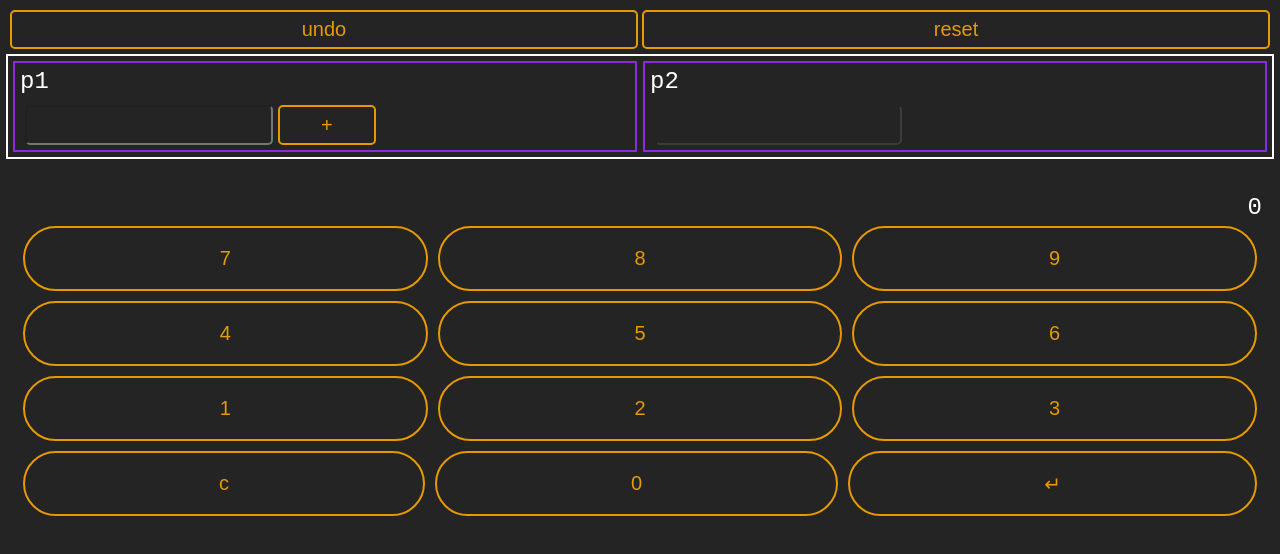
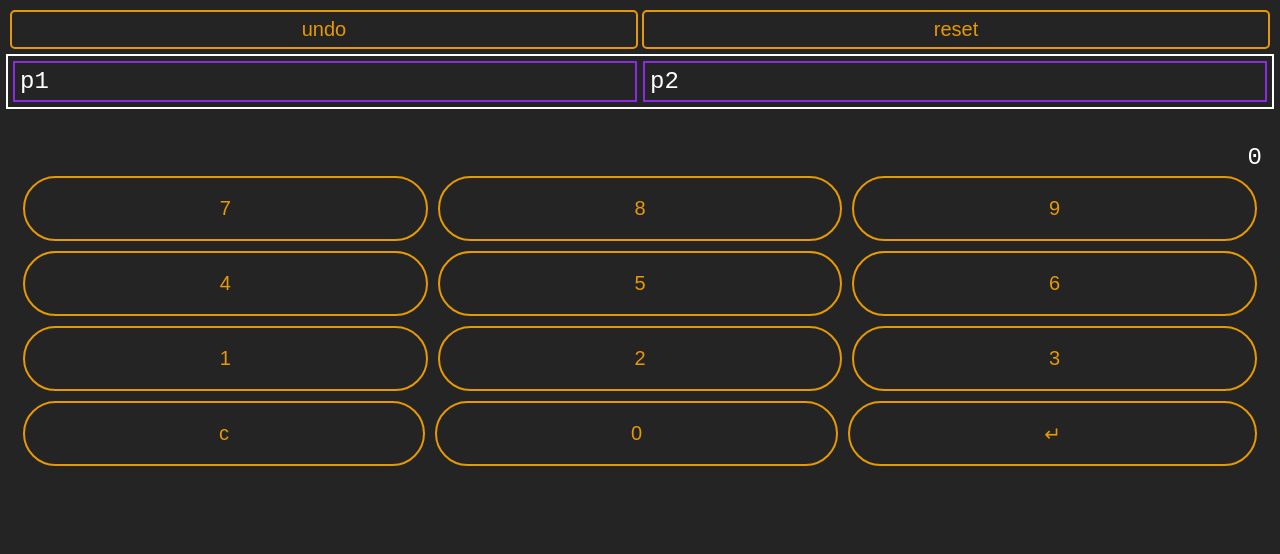
Before and after one commit to StevenUS/scoreboard, an Angular app: page / in a window 1280 px wide. Shown: the top 554 px of the page. Built offline with nearby package versions, Linux system fonts and the light colour scheme.

Commit message:
integrated numpad with players

```diff
--- a/src/app/add-score/add-score.component.html
+++ /dev/null
@@ -1,5 +0,0 @@
-<form (submit)="doTurn(points.value, $event); points.value = '';">
-    <input #points type="number" [disabled]="!isTurn">
-    <button type="submit"
-        [disabled]="!isTurn">+</button>
-</form>
--- a/src/app/add-score/add-score.component.scss
+++ /dev/null
@@ -1,17 +0,0 @@
-form {
-    position: absolute;
-    bottom: 5px;
-    display: flex;
-    height: 40px;
-        input {
-            border-radius: 5px;
-            flex-grow: 1;
-            width: 50%;
-            margin: 0 5px;
-            background: transparent;
-            color: white;
-        }
-    button {
-        flex-grow: 1;
-    }
-}
--- a/src/app/add-score/add-score.component.ts
+++ /dev/null
@@ -1,36 +0,0 @@
-import {Component, Input, OnChanges, OnInit, SimpleChanges, ViewChild} from '@angular/core';
-import {GameService} from '../game.service';
-
-@Component({
-    selector: 'app-add-score',
-    templateUrl: './add-score.component.html',
-    styleUrls: ['./add-score.component.scss']
-})
-export class AddScoreComponent implements OnInit, OnChanges {
-    @Input() isTurn!: boolean;
-    @ViewChild('points') points: any;
-
-    constructor(private gameService: GameService) {}
-
-    ngOnInit(): void {
-    }
-
-    ngOnChanges(_changes: SimpleChanges) {
-        if (this.isTurn && this.points) {
-            setTimeout(() => {
-                this.points.nativeElement.focus();
-                this.points.nativeElement.select();
-            })
-        }
-    }
-
-    doTurn(points: string, e$: Event) {
-        e$.preventDefault();
-        if (points) {
-            this.gameService.addTurn(points);
-            this.gameService.nextTurn();
-        }
-    }
-
-
-}
--- a/src/app/app.module.ts
+++ b/src/app/app.module.ts
@@ -3,15 +3,13 @@ import {NgModule} from '@angular/core';
 
 import {AppComponent} from './app.component';
 import {PlayerComponent} from './player/player.component';
-import {AddScoreComponent} from './add-score/add-score.component';
 import {FormsModule} from '@angular/forms';
-import { NumPadComponent } from './num-pad/num-pad.component';
+import {NumPadComponent} from './num-pad/num-pad.component';
 
 @NgModule({
     declarations: [
         AppComponent,
         PlayerComponent,
-        AddScoreComponent,
         NumPadComponent
     ],
     imports: [
--- a/src/app/game.service.ts
+++ b/src/app/game.service.ts
@@ -63,24 +63,21 @@ export class GameService {
         }
     }
 
-    addTurn(points: string) {
-        const currentPlayer = this.players$.getValue().find(p => p.isTurn);
-        if (currentPlayer) {
-            const p = parseInt(points);
-            const total = currentPlayer.turns.length ?
-                currentPlayer.turns[currentPlayer.turns.length - 1].total + p : p;
-            currentPlayer.turns.push({points: p, total: total});
-            this.updatePlayers$(this.players$.getValue());
-        }
-    }
-
-    nextTurn(): void {
+    doTurn(points: string): void {
         const players = this.players$.getValue();
         for (let i = 0; i < players.length; i++) {
             if (players[i].isTurn) {
+
+                // add points
+                const p = parseInt(points);
+                const total = players[i].turns.length ?
+                    players[i].turns[players[i].turns.length - 1].total + p : p;
+                players[i].turns.push({points: p, total: total});
+
+                // next turn
                 players[i].isTurn = false;
-                const idx = i === players.length - 1 ? 0 : i + 1;
-                players[idx].isTurn = true;
+                const nextIdx = i === players.length - 1 ? 0 : i + 1;
+                players[nextIdx].isTurn = true;
                 this.updatePlayers$(players);
                 break;
             }
--- a/src/app/num-pad.service.ts
+++ b/src/app/num-pad.service.ts
@@ -1,14 +1,13 @@
 import {Injectable} from '@angular/core';
-import {BehaviorSubject} from 'rxjs';
+import {GameService} from './game.service';
 
 @Injectable({
   providedIn: 'root'
 })
 export class NumPadService {
     scratch: number[] = [];
-    submit$ = new BehaviorSubject<number>(0);
 
-  constructor() {
+  constructor(private gameService: GameService) {
       this.scratch.push(0);
   }
 
@@ -24,15 +23,8 @@ export class NumPadService {
         this.scratch.push(0);
     }
 
-    undo() {
-        this.scratch.pop();
-        if (this.scratch.length === 0) {
-            this.scratch.push(0);
-        }
-    }
-
     submit() {
-        this.submit$.next(parseFloat(this.scratch.join('')));
+        this.gameService.doTurn(this.scratch.join(''));
         this.clear();
     }
 
--- a/src/app/player/player.component.html
+++ b/src/app/player/player.component.html
@@ -9,9 +9,4 @@
             {{turn.total}}
         </div>
     </div>
-
-    <!-- space when empty to position absolute score component -->
-    <div *ngIf="player.turns.length <= 0" style="height: 50px; width: 100%; clear:both;"></div>
-
-    <app-add-score [isTurn]="player.isTurn"></app-add-score>
 </div>
--- a/src/app/player/player.component.scss
+++ b/src/app/player/player.component.scss
@@ -7,6 +7,7 @@
     flex-grow: 1;
     color: white;
 }
+
 .turn-points {
     border-bottom: 1px solid black;
     padding-bottom: 5px;
@@ -20,8 +21,3 @@
     flex-direction: column;
     text-align: end;
 }
-
-// margin for absolutely position element after last turn
-.turn:nth-last-child(2) {
-    margin-bottom: 50px;
-}
--- a/src/app/player/player.component.ts
+++ b/src/app/player/player.component.ts
@@ -12,7 +12,6 @@ export class PlayerComponent implements OnInit {
     constructor() {}
 
     ngOnInit(): void {
-        console.log(this.player);
     }
 
 }
```
